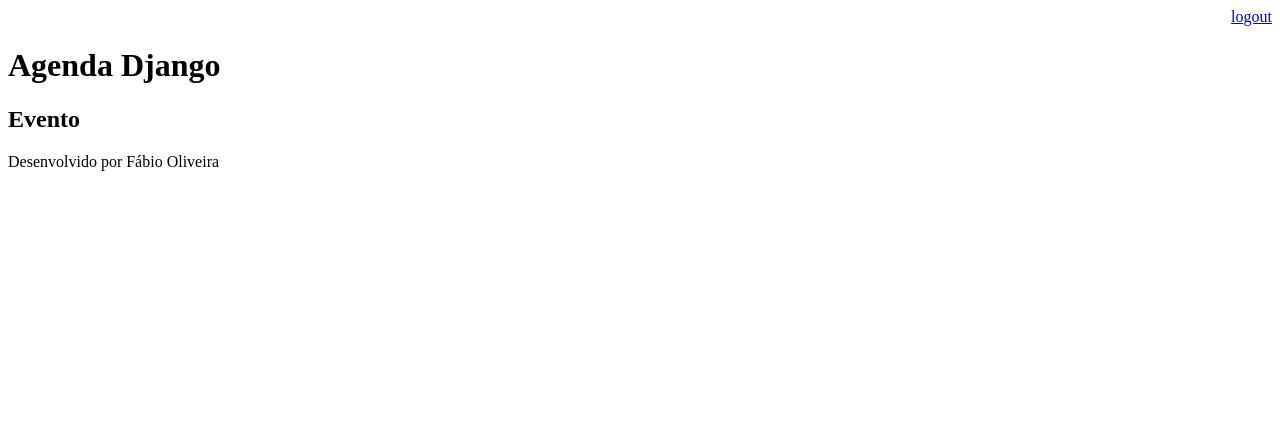
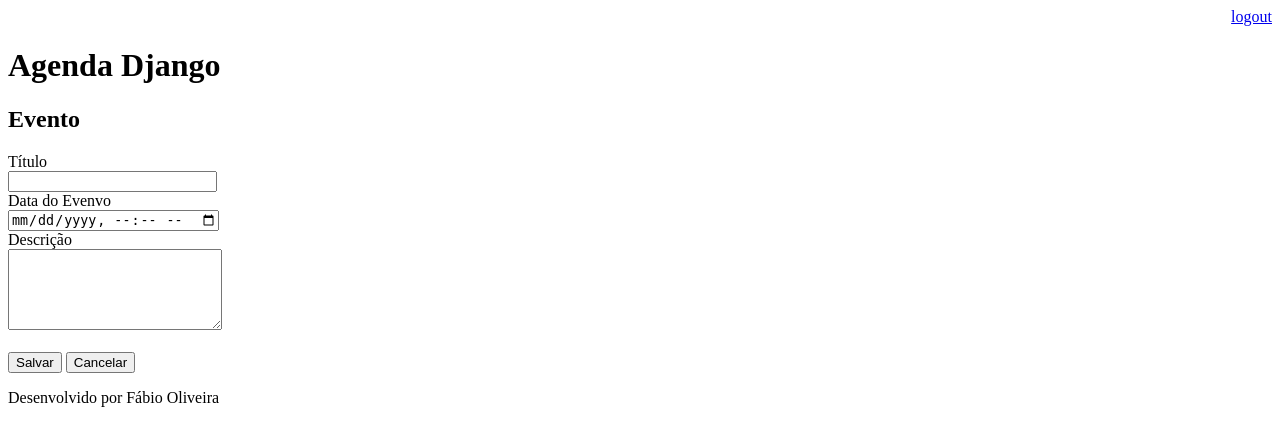
Before and after one commit to OliveiraFabioPereirade/agenda_django, a Django app: page /agenda/evento/ in a window 1280 px wide. Shown: the top 446 px of the page. Run offline with Django 3.2, Linux system fonts and the light colour scheme; a user stored in the database is signed in.

Commit message:
Cria formulário para cadastrar evento e botões salvar e cancelar na página 'evento'

```diff
--- a/templates/evento.html
+++ b/templates/evento.html
@@ -4,4 +4,26 @@
 
     <h2>Evento</h2>
 
+    <form action="submit" method="POST">{% csrf_token %} <!-- token impede erro de CSRF (se fosse GET não precisaria) -->
+        <!-- quando clicar no botão "submit"
+        envia um POST para a rota '\login\submit\'
+        com os dados dentro do form (titulo, data_evento e descricao)  -->
+        <label>Título</label>
+        <br>
+        <input type="text" name="titulo" size="23">
+        <br>
+        <label>Data do Evenvo</label>
+        <br>
+        <input type="datetime-local" name="data_evento">
+        <br>
+        <label>Descrição</label>
+        <br>
+        <textarea name="descricao" rows="5" cols="24"></textarea>
+        <br><br>
+        <button type="submit">Salvar</button>
+        <a href="/"> <!-- clicar no botão "cancelar" redireciona para a página principal -->
+            <button type="button">Cancelar</button>
+        </a>
+    </form>
+
 {% endblock %}
```
